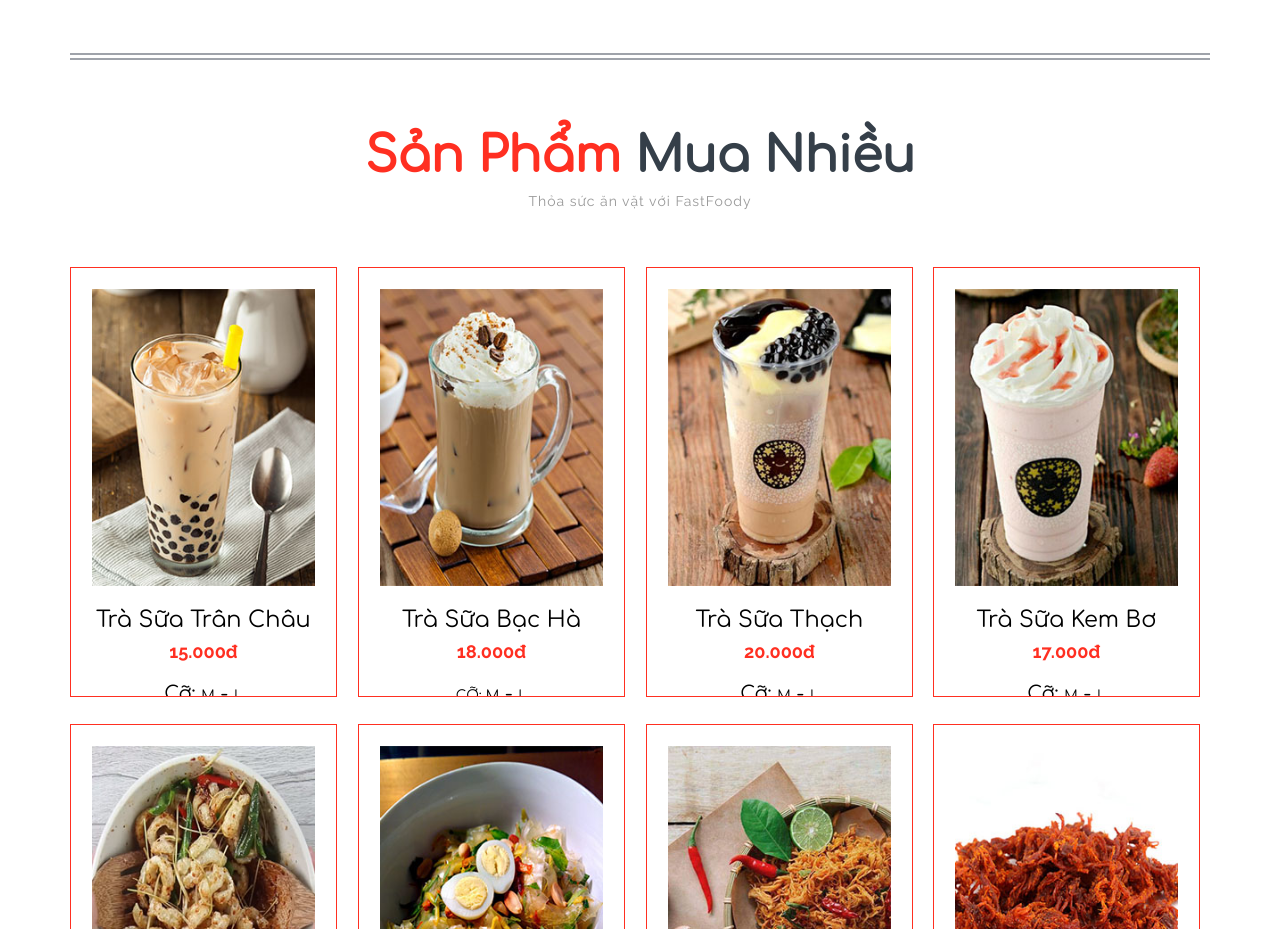
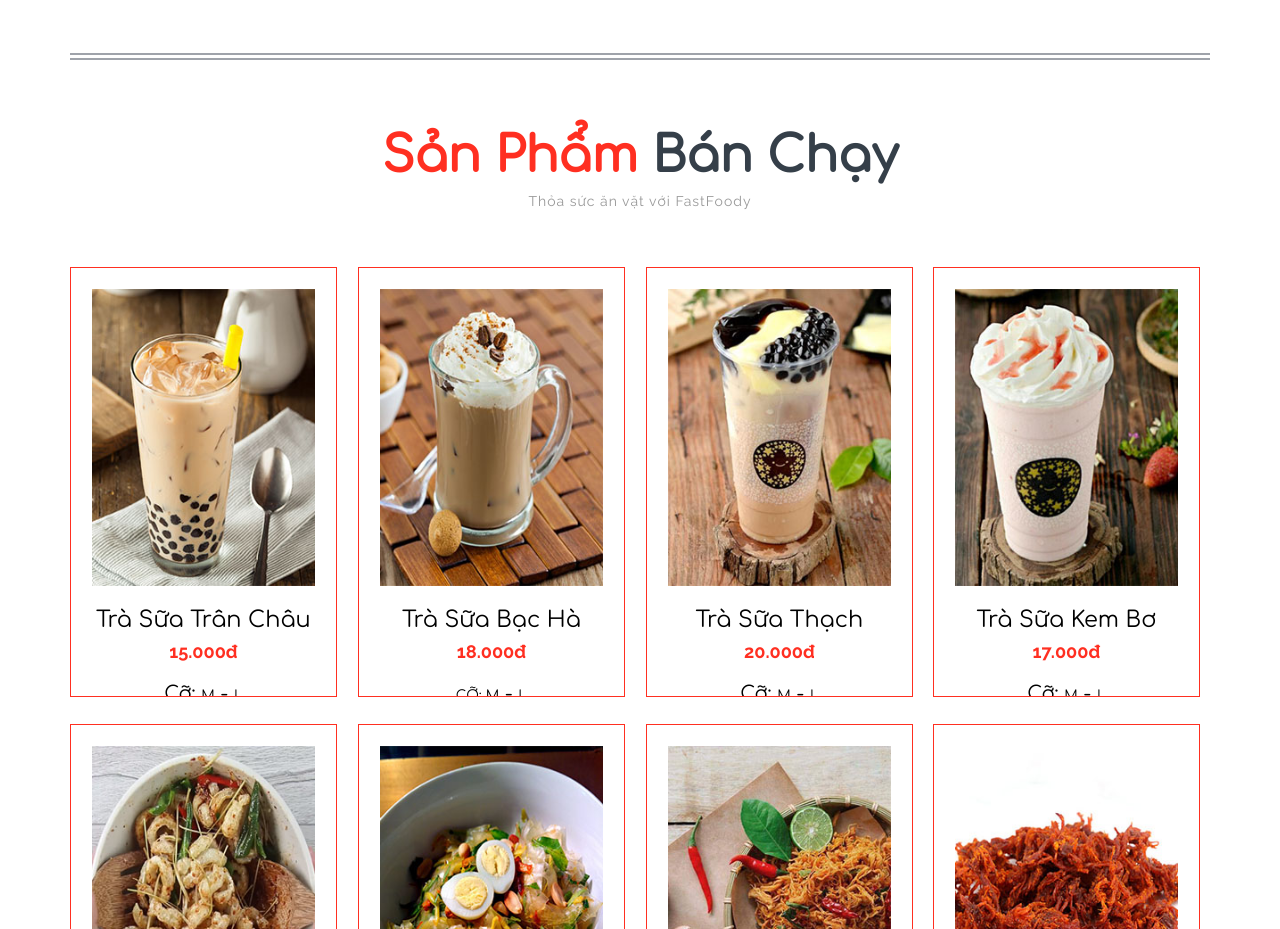
Before and after one commit to crewdo/fastfood_frontend, a plain HTML site: page index.html in a window 1280 px wide. Shown: the part 1500-2429 px from the top of the page. Drawn offline with Linux system fonts and the light colour scheme; a web font is replaced by a local one.

Commit message:
9- Change mua nhiều -> bán chạy

```diff
--- a/index.html
+++ b/index.html
@@ -524,7 +524,7 @@ License URL: http://creativecommons.org/licenses/by/3.0/
 	<div class="gallery">
 		<div class="container">
 			<div class="title-info wow fadeInUp animated" data-wow-delay=".5s">
-				<h3 class="title"> Sản Phẩm<span> Mua Nhiều</span></h3>
+				<h3 class="title"> Sản Phẩm<span> Bán Chạy</span></h3>
 				<p>Thỏa sức ăn vặt với FastFoody</p>
 			</div>
 			<div class="gallery-info">
```
